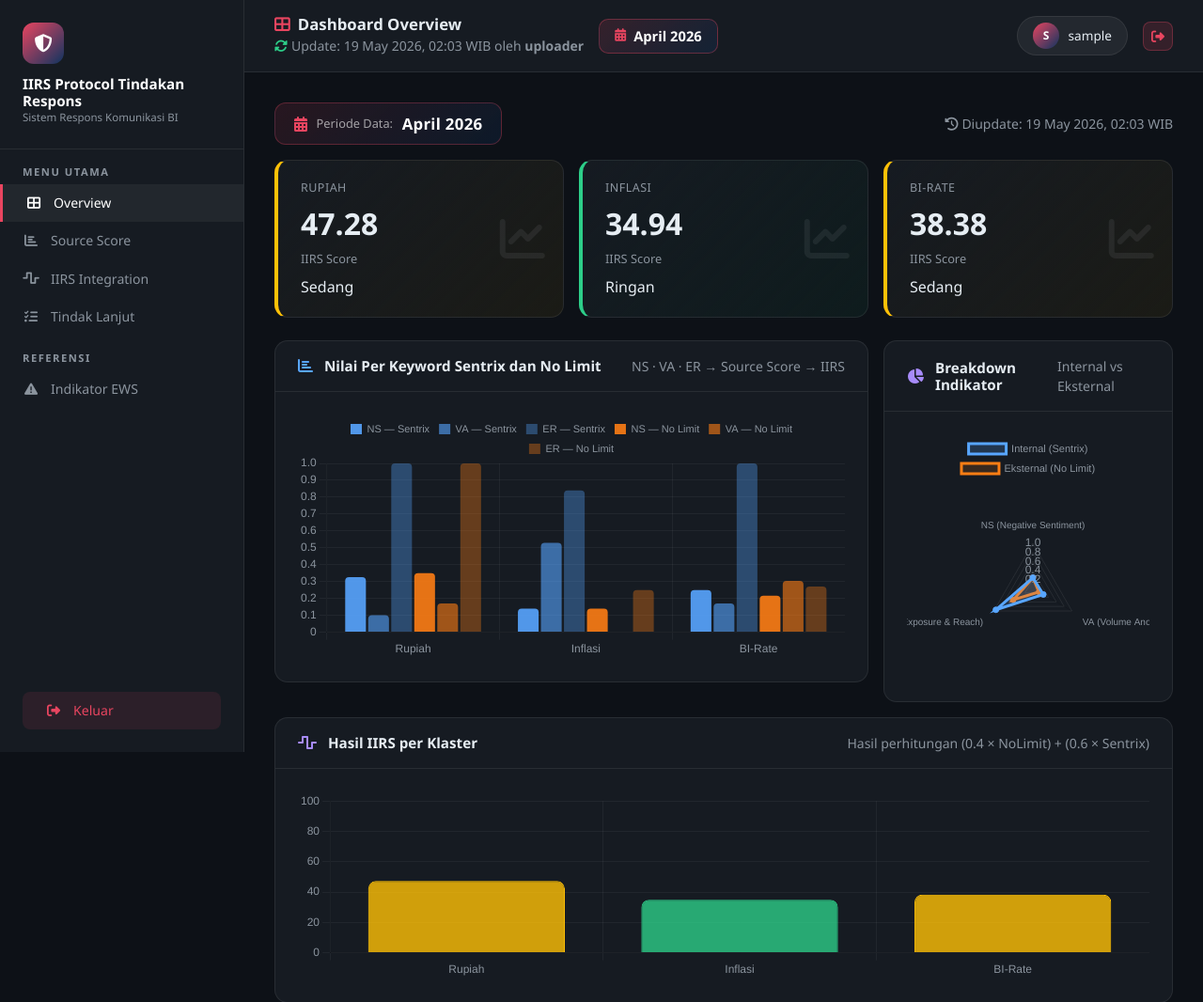
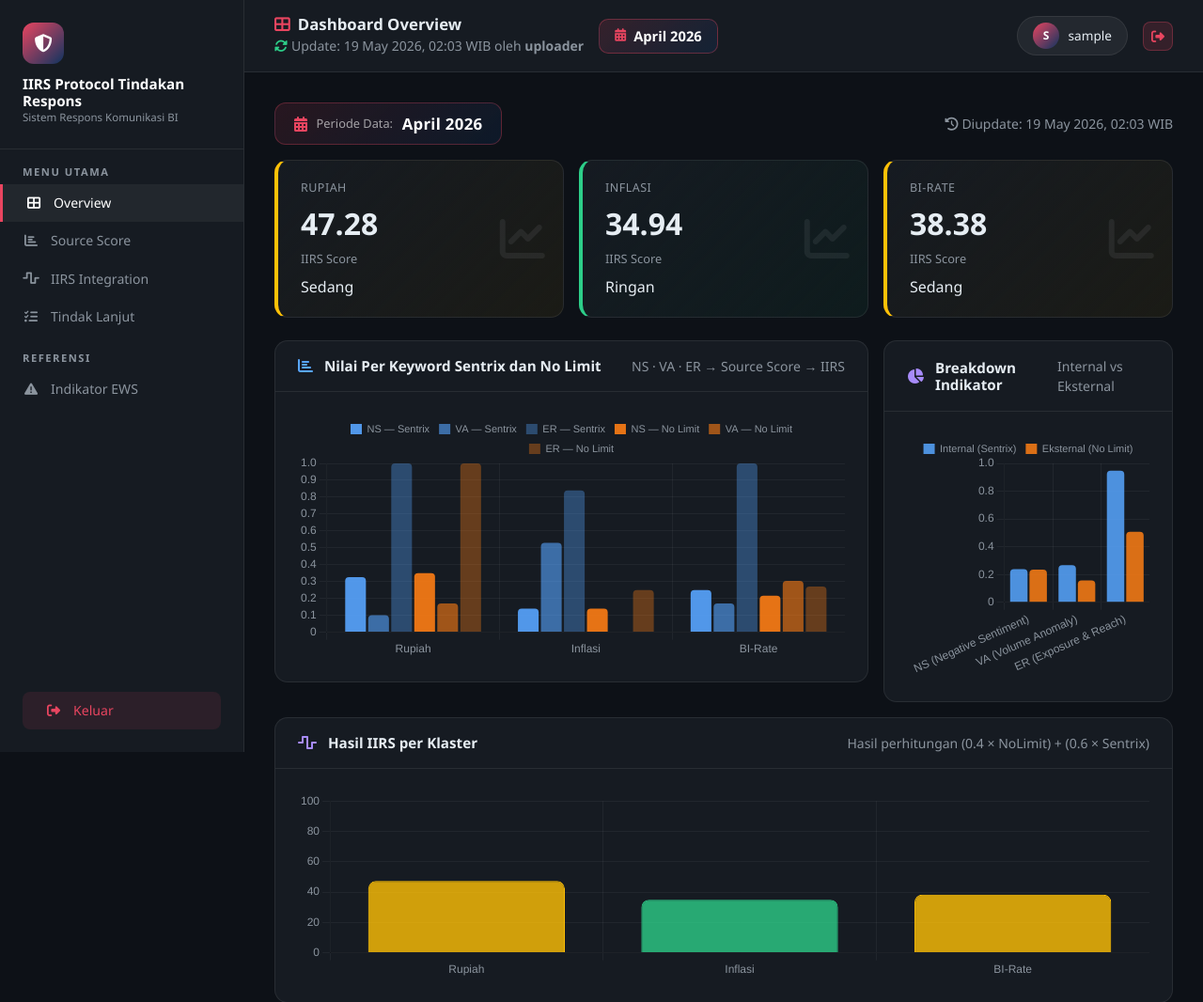
Before and after one commit to pendekarclkp/test_apps, a Flask app: page /dashboard in a window 1280 px wide. Shown: the top 1066 px of the page at 94% size. Run offline with Flask 3, Linux system fonts and the light colour scheme; the visitor is signed in with stand-in values (Sample User, id 1).

Commit message:
Replace radar with grouped bar for Breakdown Indikator chart
https://claude.ai/code/session_012KajSB15QHs2faZ4YuFhrV

```diff
--- a/iirs_app/templates/dashboard.html
+++ b/iirs_app/templates/dashboard.html
@@ -1074,18 +1074,21 @@
 
   // Radar chart (overview) — breakdown indikator NS/VA/ER per kanal
   new Chart(document.getElementById('radarChart'), {
-    type: 'radar',
+    type: 'bar',
     data: {
       labels: ['NS (Negative Sentiment)', 'VA (Volume Anomaly)', 'ER (Exposure & Reach)'],
       datasets: [
-        { label: 'Internal (Sentrix)', data: breakdownInternal, backgroundColor: 'rgba(88,166,255,0.2)', borderColor: '#58a6ff', pointBackgroundColor: '#58a6ff' },
-        { label: 'Eksternal (No Limit)', data: breakdownExternal, backgroundColor: 'rgba(253,126,20,0.15)', borderColor: '#fd7e14', pointBackgroundColor: '#fd7e14' },
+        { label: 'Internal (Sentrix)',  data: breakdownInternal, backgroundColor: 'rgba(88,166,255,0.85)', borderWidth: 0, borderRadius: 4 },
+        { label: 'Eksternal (No Limit)', data: breakdownExternal, backgroundColor: 'rgba(253,126,20,0.85)',  borderWidth: 0, borderRadius: 4 },
       ]
     },
     options: {
       responsive: true, maintainAspectRatio: false,
-      plugins: { legend: { labels: { color: '#8b949e', font: { size: 11 } } } },
-      scales: { r: { suggestedMin: 0, suggestedMax: 1, grid: { color: 'rgba(255,255,255,0.08)' }, ticks: { color: '#8b949e', backdropColor: 'transparent', stepSize: 0.2 }, pointLabels: { color: '#8b949e', font: { size: 10 } } } }
+      plugins: { legend: { labels: { color: '#8b949e', font: { size: 11 }, boxWidth: 12 } } },
+      scales: {
+        x: { grid: { color: 'rgba(255,255,255,0.05)' }, ticks: { color: '#8b949e' } },
+        y: { grid: { color: 'rgba(255,255,255,0.05)' }, ticks: { color: '#8b949e' }, min: 0, max: 1 }
+      }
     }
   });
 
```
